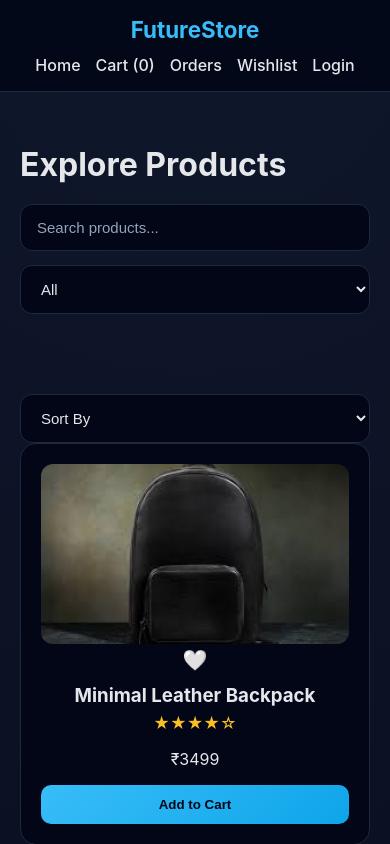
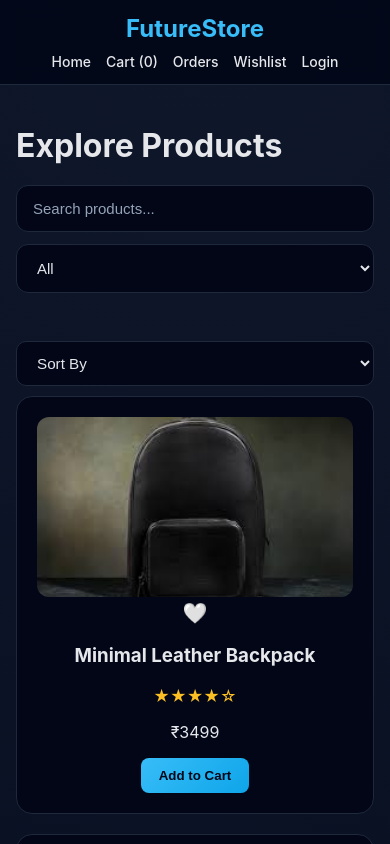
Before and after one commit to aKshaykumarsingh1501/FUTURE_FS_02, a React (Vite) app: page / in a window 390 px wide. Shown: the top 844 px of the page. Built offline with nearby package versions, Linux system fonts and the light colour scheme.

Commit message:
initial commit

```diff
--- a/src/index.css
+++ b/src/index.css
@@ -1,47 +1,33 @@
-/* ================= RESET ================= */
+/* RESET */
 * {
   box-sizing: border-box;
 }
 
-html,
 body {
   margin: 0;
-  padding: 0;
-  width: 100%;
-  overflow-x: hidden;
-}
-
-body {
   font-family: "Inter", system-ui, sans-serif;
   background: radial-gradient(circle at top, #0f172a, #020617);
   color: #e5e7eb;
 }
 
-/* ================= NAVBAR ================= */
+/* NAVBAR */
 .navbar {
   display: flex;
   justify-content: space-between;
   align-items: center;
-  padding: 16px 24px;
+  padding: 18px 10%;
   background: rgba(2, 6, 23, 0.85);
   backdrop-filter: blur(10px);
   border-bottom: 1px solid #1e293b;
-  flex-wrap: wrap;
 }
 
 .navbar h2 {
   color: #38bdf8;
   margin: 0;
-  font-size: 1.4rem;
-}
-
-.navbar-links {
-  display: flex;
-  gap: 18px;
-  flex-wrap: wrap;
 }
 
 .navbar a {
+  margin-left: 20px;
   color: #e5e7eb;
   text-decoration: none;
   font-weight: 500;
@@ -51,48 +37,21 @@ body {
   color: #38bdf8;
 }
 
-/* ================= CONTAINER ================= */
+/* MAIN CONTAINER */
 .container {
   max-width: 1200px;
   margin: auto;
-  padding: 32px 20px;
+  padding: 40px 20px;
 }
 
-/* ================= FILTER BAR ================= */
-.filter-bar {
-  display: flex;
-  gap: 18px;
-  align-items: center;
-  margin-bottom: 80px;
-}
-
-.search-input,
-.category-select,
-.sort-select {
-  padding: 14px 16px;
-  border-radius: 12px;
-  background: #020617;
-  border: 1px solid #1e293b;
-  color: #e5e7eb;
-  font-size: 15px;
-}
-
-.search-input {
-  flex: 1;
-}
-
-.search-input::placeholder {
-  color: #94a3b8;
-}
-
-/* ================= GRID ================= */
+/* PRODUCT GRID */
 .grid {
   display: grid;
-  grid-template-columns: repeat(auto-fill, minmax(260px, 1fr));
+  grid-template-columns: repeat(auto-fit, minmax(260px, 1fr));
   gap: 28px;
 }
 
-/* ================= PRODUCT CARD ================= */
+/* PRODUCT CARD */
 .product-card {
   background: #020617;
   border: 1px solid #1e293b;
@@ -110,43 +69,34 @@ body {
 
 .product-card img {
   width: 100%;
-  height: 220px;
+  height: 200px;
   object-fit: cover;
   border-radius: 12px;
 }
 
-.product-card h3 {
-  margin: 12px 0 6px;
-}
-
-.product-card .price {
-  color: #38bdf8;
-  font-weight: 600;
-  margin-bottom: 10px;
-}
-
-/* ================= BUTTON ================= */
+/* BUTTON */
 button {
-  padding: 12px 18px;
+  padding: 10px 18px;
   background: linear-gradient(135deg, #38bdf8, #0ea5e9);
   color: #020617;
   border: none;
-  border-radius: 10px;
+  border-radius: 8px;
   font-weight: 600;
   cursor: pointer;
 }
 
-/* ================= PRODUCT DETAILS ================= */
+/* PRODUCT DETAILS PAGE (FIXED) */
 .product-details {
   display: flex;
-  gap: 50px;
-  max-width: 1200px;
-  margin: auto;
-  padding: 40px 20px;
+  gap: 60px;
+  padding: 60px 8%;
+  align-items: flex-start;
 }
 
+/* IMAGE SECTION */
 .image-section {
   flex: 0 0 420px;
+  max-width: 420px;
 }
 
 .main-image {
@@ -158,11 +108,11 @@ button {
   border-radius: 16px;
 }
 
+/* THUMBNAILS */
 .thumbs {
   display: flex;
   gap: 10px;
   margin-top: 12px;
-  flex-wrap: wrap;
 }
 
 .thumb {
@@ -174,18 +124,19 @@ button {
   opacity: 0.6;
   border: 2px solid transparent;
 }
+.sort-select {
+  margin-bottom: 10px;
+}
 
 .thumb.active {
   opacity: 1;
   border-color: #38bdf8;
 }
 
+/* INFO SECTION */
 .info {
   flex: 1;
-}
-
-.info h1 {
-  margin-top: 0;
+  max-width: 600px;
 }
 
 .price {
@@ -199,15 +150,65 @@ button {
   color: #cbd5f5;
 }
 
-/* ================= LOGIN ================= */
+/* MOBILE */
+@media (max-width: 768px) {
+  .product-details {
+    flex-direction: column;
+  }
+
+  .image-section {
+    max-width: 100%;
+  }
+}
+/* SORT SELECT – DARK THEME */
+.sort-select {
+  background: #020617;
+  color: #e5e7eb;
+  border: 1px solid #1e293b;
+  border-radius: 10px;
+  padding: 12px 16px;
+  min-width: 220px;
+  font-size: 0.95rem;
+  cursor: pointer;
+  transition: all 0.2s ease;
+}
+
+.sort-select:hover {
+  border-color: #38bdf8;
+}
+
+.sort-select:focus {
+  outline: none;
+  border-color: #38bdf8;
+  box-shadow: 0 0 0 2px rgba(56, 189, 248, 0.25);
+}
+
+.sort-select option {
+  background: #020617;
+  color: #e5e7eb;
+}
+/* LOGIN PAGE */
 .login-container {
   max-width: 420px;
-  margin: 100px auto;
-  padding: 40px;
+  margin: 140px auto;
+  padding: 45px 40px;
   background: rgba(2, 6, 23, 0.9);
   border: 1px solid #1e293b;
   border-radius: 20px;
+  backdrop-filter: blur(16px);
   text-align: center;
+  animation: fadeUp 0.6s ease;
+}
+
+.login-container h1 {
+  color: #38bdf8;
+  margin-bottom: 8px;
+}
+
+.login-sub {
+  color: #94a3b8;
+  font-size: 0.95rem;
+  margin-bottom: 30px;
 }
 
 .login-form {
@@ -217,64 +218,251 @@ button {
 }
 
 .login-input {
-  padding: 14px;
+  padding: 14px 16px;
   background: #020617;
   border: 1px solid #1e293b;
   border-radius: 12px;
   color: #e5e7eb;
+  font-size: 0.95rem;
 }
 
-/* ================= CHECKOUT ================= */
-.checkout-wrapper,
-.success-wrapper {
+.login-input::placeholder {
+  color: #64748b;
+}
+
+.login-input:focus {
+  outline: none;
+  border-color: #38bdf8;
+  box-shadow: 0 0 0 3px rgba(56, 189, 248, 0.25);
+}
+
+.login-btn {
+  margin-top: 10px;
+  padding: 14px;
+  background: linear-gradient(135deg, #38bdf8, #0ea5e9);
+  color: #020617;
+  border-radius: 12px;
+  font-weight: 700;
+  cursor: pointer;
+}
+
+/* subtle animation */
+@keyframes fadeUp {
+  from {
+    opacity: 0;
+    transform: translateY(20px);
+  }
+  to {
+    opacity: 1;
+    transform: translateY(0);
+  }
+}
+/* CHECKOUT PAGE */
+.checkout-wrapper {
   min-height: calc(100vh - 80px);
   display: flex;
   justify-content: center;
   align-items: center;
-  padding: 20px;
 }
 
-.checkout-card,
-.success-card {
+.checkout-card {
   width: 100%;
   max-width: 420px;
   background: rgba(2, 6, 23, 0.9);
   border: 1px solid #1e293b;
   border-radius: 18px;
   padding: 30px;
-  text-align: center;
+  box-shadow: 0 20px 40px rgba(0, 0, 0, 0.5);
 }
 
-/* ================= RESPONSIVE ================= */
+.checkout-card h1 {
+  margin-bottom: 25px;
+  text-align: center;
+  color: #38bdf8;
+}
 
-/* TABLET */
+.checkout-section {
+  margin-bottom: 20px;
+}
+
+.checkout-section label {
+  display: block;
+  margin-bottom: 6px;
+  font-size: 0.9rem;
+  color: #cbd5f5;
+}
+
+.checkout-section input,
+.checkout-section select {
+  width: 100%;
+  padding: 12px;
+  border-radius: 10px;
+  border: 1px solid #1e293b;
+  background: #020617;
+  color: #e5e7eb;
+}
+
+.checkout-summary {
+  margin: 25px 0;
+  padding-top: 15px;
+  border-top: 1px dashed #1e293b;
+}
+
+.checkout-summary div {
+  display: flex;
+  justify-content: space-between;
+  margin-bottom: 10px;
+  font-weight: 500;
+}
+
+.place-order-btn {
+  width: 100%;
+  padding: 14px;
+  font-size: 1rem;
+  border-radius: 12px;
+  background: linear-gradient(135deg, #38bdf8, #0ea5e9);
+}
+/* SUCCESS PAGE */
+.success-wrapper {
+  min-height: calc(100vh - 80px);
+  display: flex;
+  justify-content: center;
+  align-items: center;
+}
+
+.success-card {
+  background: rgba(2, 6, 23, 0.9);
+  border: 1px solid #1e293b;
+  border-radius: 20px;
+  padding: 40px 35px;
+  text-align: center;
+  max-width: 420px;
+  width: 100%;
+  box-shadow: 0 25px 50px rgba(0, 0, 0, 0.6);
+}
+
+.success-icon {
+  font-size: 3rem;
+  margin-bottom: 10px;
+}
+
+.success-card h1 {
+  color: #38bdf8;
+  margin-bottom: 10px;
+}
+
+.success-card p {
+  color: #cbd5f5;
+  margin-bottom: 30px;
+}
+
+.success-actions {
+  display: flex;
+  gap: 15px;
+  justify-content: center;
+}
+
+/* BUTTONS */
+.btn-primary {
+  padding: 12px 22px;
+  background: linear-gradient(135deg, #38bdf8, #0ea5e9);
+  color: #020617;
+  border-radius: 10px;
+  font-weight: 600;
+  text-decoration: none;
+}
+
+.btn-outline {
+  padding: 12px 22px;
+  border: 1px solid #38bdf8;
+  color: #38bdf8;
+  border-radius: 10px;
+  font-weight: 600;
+  text-decoration: none;
+}
+
+.btn-outline:hover {
+  background: rgba(56, 189, 248, 0.1);
+}
+/* FILTER BAR */
+.filter-bar {
+  display: flex;
+  gap: 16px;
+  align-items: center;
+
+  margin-bottom: 48px;
+}
+
+.search-input {
+  flex: 1;
+  padding: 14px 16px;
+  border-radius: 12px;
+  background: #020617;
+  border: 1px solid #1e293b;
+  color: #e5e7eb;
+  font-size: 15px;
+}
+
+.search-input::placeholder {
+  color: #94a3b8;
+}
+
+.category-select {
+  min-width: 200px;
+  padding: 14px 16px;
+  border-radius: 12px;
+  background: #020617;
+  border: 1px solid #1e293b;
+  color: #e5e7eb;
+  font-size: 15px;
+  cursor: pointer;
+}
+
+.category-select option {
+  background: #020617;
+}
+
+/* MOBILE FIX */
+@media (max-width: 768px) {
+  .filter-bar {
+    flex-direction: column;
+    align-items: stretch;
+  }
+
+  .category-select {
+    width: 100%;
+  }
+}
+/* ================= RESPONSIVE FIX ================= */
+
+/* TABLETS */
 @media (max-width: 1024px) {
+  .navbar {
+    padding: 14px 20px;
+  }
+
+  .container {
+    max-width: 100%;
+    padding: 20px;
+  }
+
   .product-details {
+    padding: 30px 20px;
     gap: 30px;
   }
 
   .image-section {
-    flex: 0 0 360px;
+    max-width: 100%;
+    flex: unset;
   }
 }
 
-/* MOBILE */
-@media (max-width: 768px) {
+/* MOBILES */
+@media (max-width: 600px) {
   .navbar {
     flex-direction: column;
-    align-items: center;
     gap: 12px;
-  }
-
-  .filter-bar {
-    flex-direction: column;
-    gap: 14px;
-  }
-
-  .search-input,
-  .category-select,
-  .sort-select {
-    width: 100%;
+    align-items: flex-start;
   }
 
   .grid {
@@ -285,23 +473,82 @@ button {
     flex-direction: column;
   }
 
-  .image-section {
-    width: 100%;
+  .thumbs {
+    justify-content: center;
+    flex-wrap: wrap;
   }
 
-  .thumbs {
-    justify-content: center;
+  .checkout-card,
+  .login-container,
+  .success-card {
+    margin: 20px;
+  }
+}
+/* ===== FINAL RESPONSIVE FIX ===== */
+
+/* GLOBAL MOBILE RESET */
+@media (max-width: 768px) {
+  body {
+    overflow-x: hidden;
+  }
+
+  .container {
+    width: 100%;
+    max-width: 100%;
+    padding: 20px 16px;
   }
 }
 
-/* SMALL MOBILE */
-@media (max-width: 480px) {
+/* NAVBAR FIX */
+@media (max-width: 768px) {
+  .navbar {
+    padding: 14px 16px;
+    flex-wrap: wrap;
+    row-gap: 10px;
+  }
+
+  .navbar h2 {
+    width: 100%;
+    text-align: center;
+  }
+
+  .navbar div {
+    width: 100%;
+    display: flex;
+    justify-content: center;
+    flex-wrap: wrap;
+    gap: 14px;
+  }
+
+  .navbar a {
+    margin-left: 0;
+    font-size: 14px;
+  }
+}
+
+/* FILTER BAR FIX */
+@media (max-width: 768px) {
+  .filter-bar {
+    flex-direction: column;
+    gap: 12px;
+  }
+
+  .search-input,
+  .category-select,
+  .sort-select {
+    width: 100%;
+  }
+}
+
+/* PRODUCT GRID FIX */
+@media (max-width: 600px) {
+  .grid {
+    grid-template-columns: 1fr;
+    gap: 20px;
+  }
+
   .product-card img {
     height: 180px;
-  }
-
-  button {
-    width: 100%;
   }
 }
 /* ================= FOOTER ================= */
```
